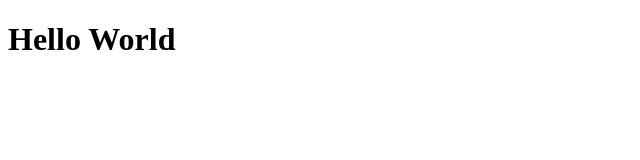
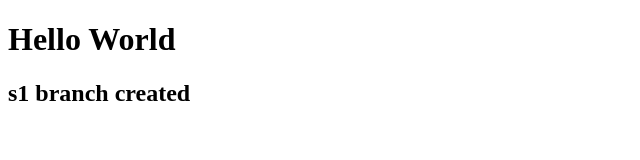
Before and after one commit to apurva-narvekar20/test, a plain HTML site: page index.html in a window 1280 px wide. Shown: the whole page, without its empty margins (0-640 px from the left). Drawn offline with Linux system fonts and the light colour scheme.

Commit message:
index.html modified

```diff
--- a/index.html
+++ b/index.html
@@ -9,5 +9,6 @@
     <h1>Hello World
 
     </h1>
+    <h2>s1 branch created</h2>
 </body>
 </html>
```
